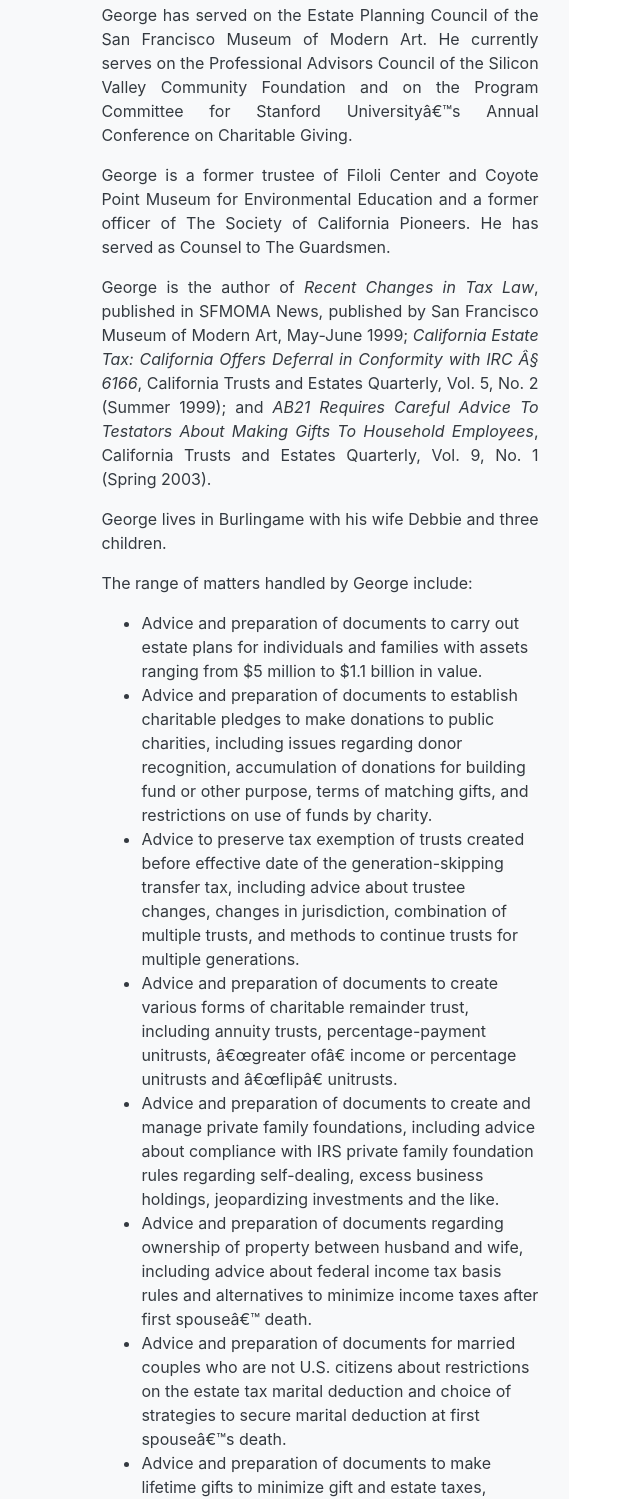
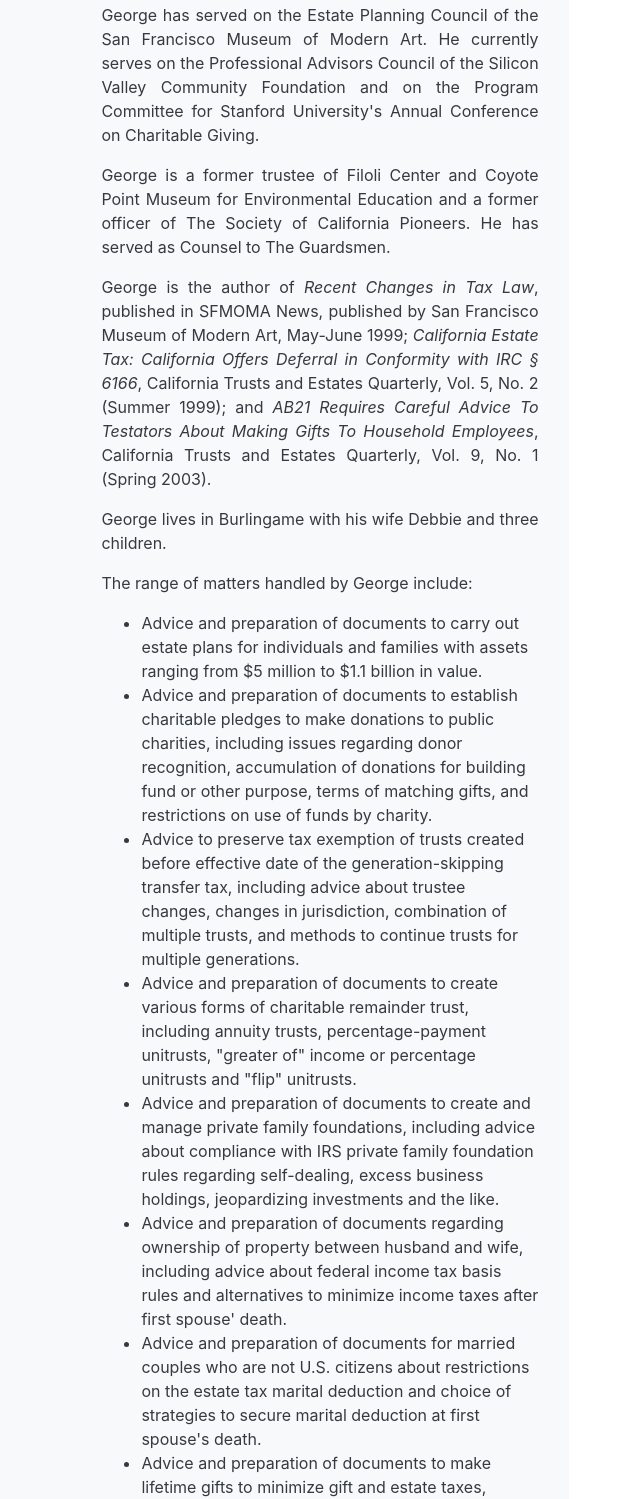
Before and after one commit to Mirix5/fomlaw, a plain HTML site: page montgomery.html in a window 1280 px wide. Shown: the part 1090-2589 px from the top of the page, without its empty margins (481-1121 px from the left). Drawn offline with nearby package versions, Linux system fonts and the light colour scheme.

Commit message:
fixed typos

```diff
--- a/montgomery.html
+++ b/montgomery.html
@@ -99,6 +99,7 @@
               Pittman) George became a partner of that firm in 1990 and the chair of
               the Estates and Trusts department in1995.&nbsp; In December 1996, George
               left Pillsbury to join the Friedman, McCubbin law firm.</p>
+
             <p>George is a member of the State Bar
               of California and is a Certified Specialist in Estate Planning.&nbsp;
               Trust and Probate Law by The State Bar of California Board of Legal
@@ -120,7 +121,7 @@
               Francisco Museum of Modern Art. He currently serves on the
               Professional Advisors Council of the Silicon Valley Community
               Foundation
-              and on the Program Committee for Stanford University’s Annual
+              and on the Program Committee for Stanford University's Annual
               Conference on Charitable Giving.</p>
 
             <p>George is a former trustee of Filoli Center and Coyote Point
@@ -131,7 +132,7 @@
             <p>George is the author of <i>Recent Changes in Tax Law</i>, published in SFMOMA News, published by San
               Francisco Museum of Modern Art,
               May-June 1999; <i>California</i> <i>Estate Tax: California Offers Deferral
-                in Conformity with IRC § 6166</i>, California Trusts and Estates
+                in Conformity with IRC &sect; 6166</i>, California Trusts and Estates
               Quarterly, Vol. 5, No. 2 (Summer 1999); and <i>AB21 Requires Careful
                 Advice To Testators About Making Gifts To Household Employees</i>,
               California Trusts and Estates Quarterly, Vol. 9, No. 1 (Spring 2003).</p>
@@ -150,17 +151,17 @@
                 transfer tax, including advice about trustee changes, changes in jurisdiction, combination of multiple
                 trusts, and methods to continue trusts for multiple generations. </li>
               <li> Advice and preparation of documents to create various forms of charitable remainder trust, including
-                annuity trusts, percentage-payment unitrusts, “greater of” income or percentage unitrusts and “flip”
+                annuity trusts, percentage-payment unitrusts, "greater of" income or percentage unitrusts and "flip"
                 unitrusts. </li>
               <li> Advice and preparation of documents to create and manage private family foundations, including advice
                 about compliance with IRS private family foundation rules regarding self-dealing, excess business
                 holdings, jeopardizing investments and the like. </li>
               <li>Advice and preparation of documents regarding ownership of property between husband and wife,
                 including advice about federal income tax basis rules and alternatives to minimize income taxes after
-                first spouse’ death. </li>
+                first spouse' death. </li>
               <li>Advice and preparation of documents for married couples who are not U.S. citizens about restrictions
                 on the estate tax marital deduction and choice of strategies to secure marital deduction at first
-                spouse’s death. </li>
+                spouse's death. </li>
               <li>Advice and preparation of documents to make lifetime gifts to minimize gift and estate taxes,
                 including trusts investing in life insurance policies. </li>
               <li>Advice to executors and trustees after the death of an individual regarding broad range of
@@ -172,7 +173,7 @@
                 gifts to spouses, exclusion of irrevocable trusts, allocation of generation-skipping transfer tax
                 exemption, payment of estate tax over 15 years under IRC section 6166, and the like. </li>
               <li>Advice about income taxation of estates and irrevocable trusts, including advice about determination
-                of “income” distributable to trust income beneficiary, availability of and accounting required to secure
+                of "income" distributable to trust income beneficiary, availability of and accounting required to secure
                 charitable deduction for irrevocable trusts, tax alternatives regarding distribution of assets other
                 than cash and planning regarding fiscal year elections for estates and trusts. </li>
               <li>Advice and plan to form a single stock family partnership combining high-basis shares held by one
```
